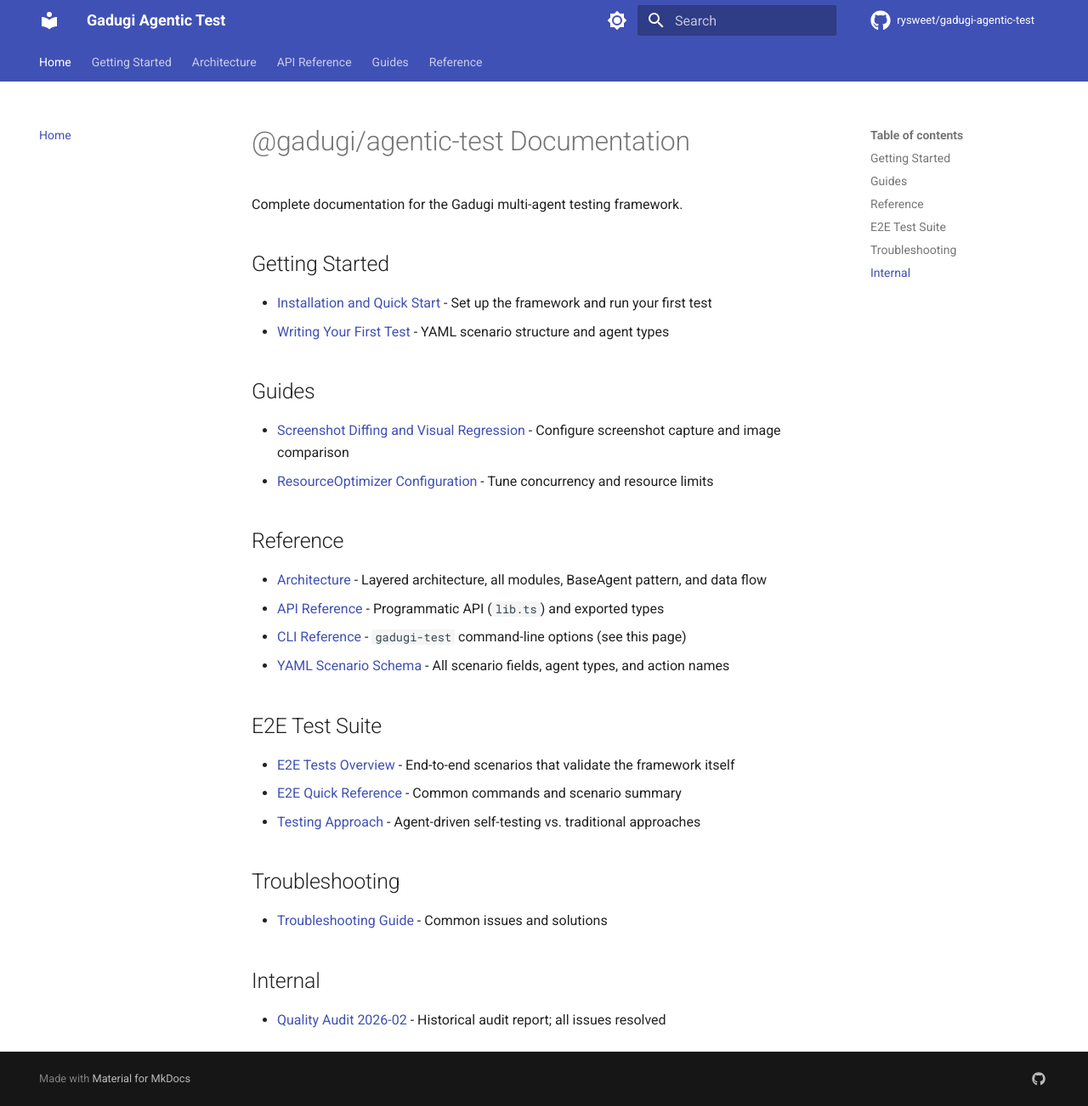
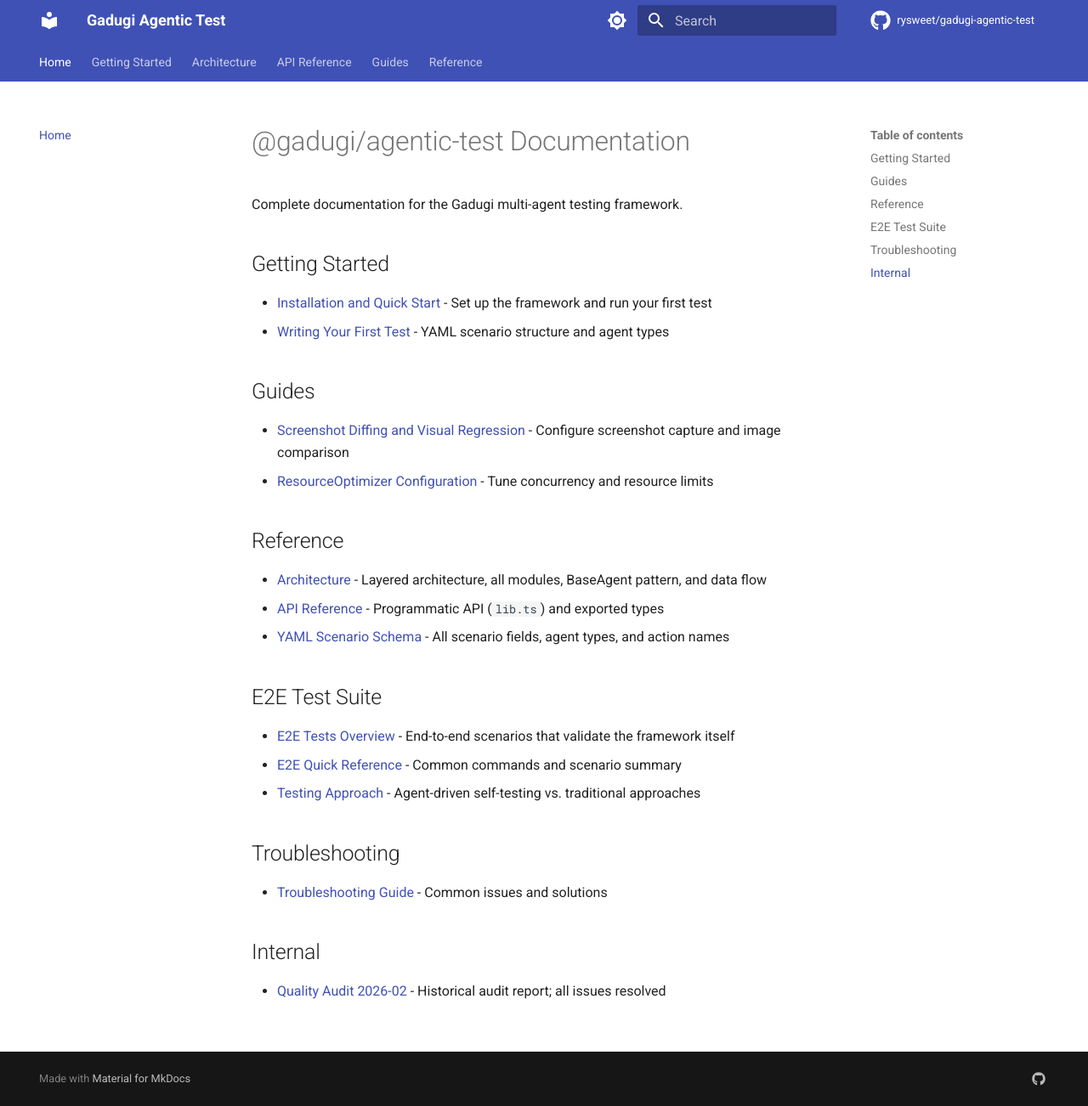
Before and after one commit to rysweet/gadugi-agentic-test, an MkDocs documentation site: the page built from docs/index.md, in a window 1280 px wide and 1302 px high. Shown: the whole window at 85% size. Built offline with MkDocs 1.6.1 and Material for MkDocs 9.7.7, drawn with Linux system fonts in a browser that asks for light colours; comment, search, counter and statistics services are not loaded.

Commit message:
fix: remove self-referencing CLI link from docs/index.md
The 'CLI Reference' entry in docs/index.md was pointing to index.md
(itself) which is confusing. Remove the self-link; the YAML Scenario
Schema link already covers the scenario schema reference.

Co-Authored-By: Claude Sonnet 4.6 (1M context) <noreply@anthropic.com>

```diff
--- a/docs/index.md
+++ b/docs/index.md
@@ -16,7 +16,6 @@ Complete documentation for the Gadugi multi-agent testing framework.
 
 - [Architecture](./ARCHITECTURE.md) - Layered architecture, all modules, BaseAgent pattern, and data flow
 - [API Reference](API_REFERENCE.md) - Programmatic API (`lib.ts`) and exported types
-- [CLI Reference](index.md) - `gadugi-test` command-line options (see this page)
 - [YAML Scenario Schema](scenarios/README.md) - All scenario fields, agent types, and action names
 
 ## E2E Test Suite
```
